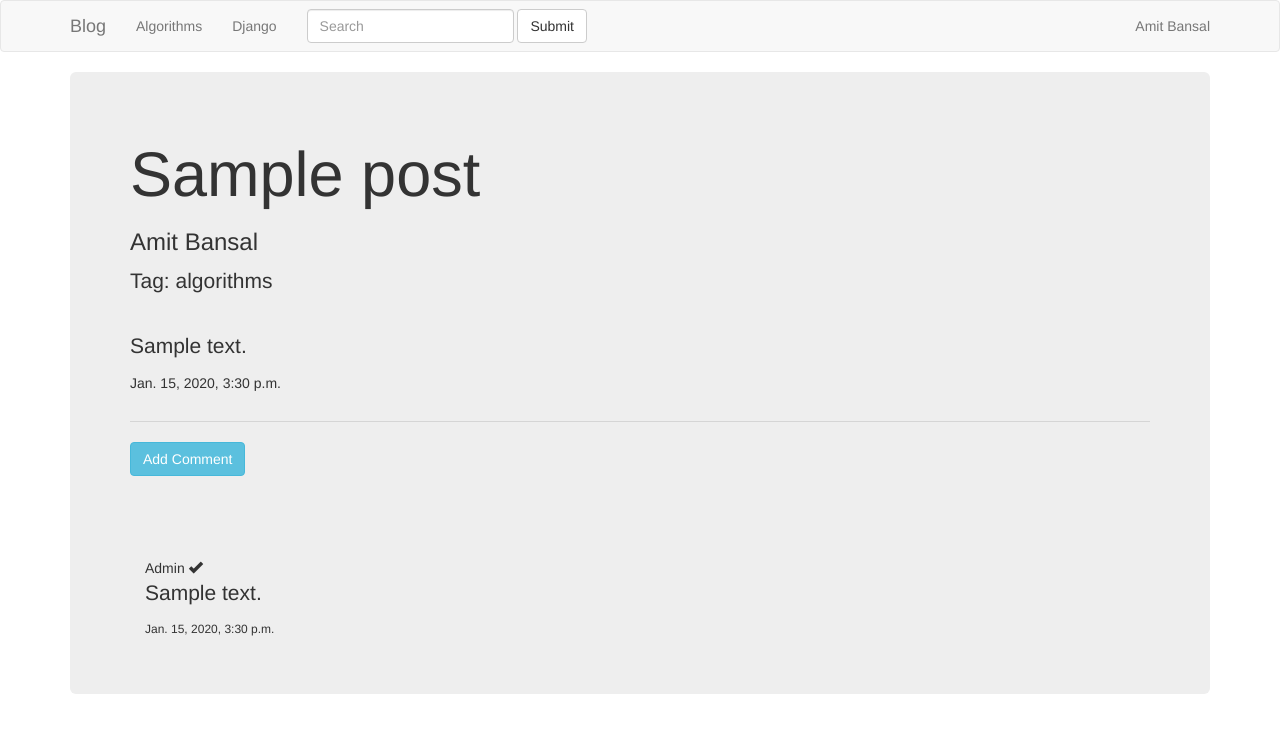
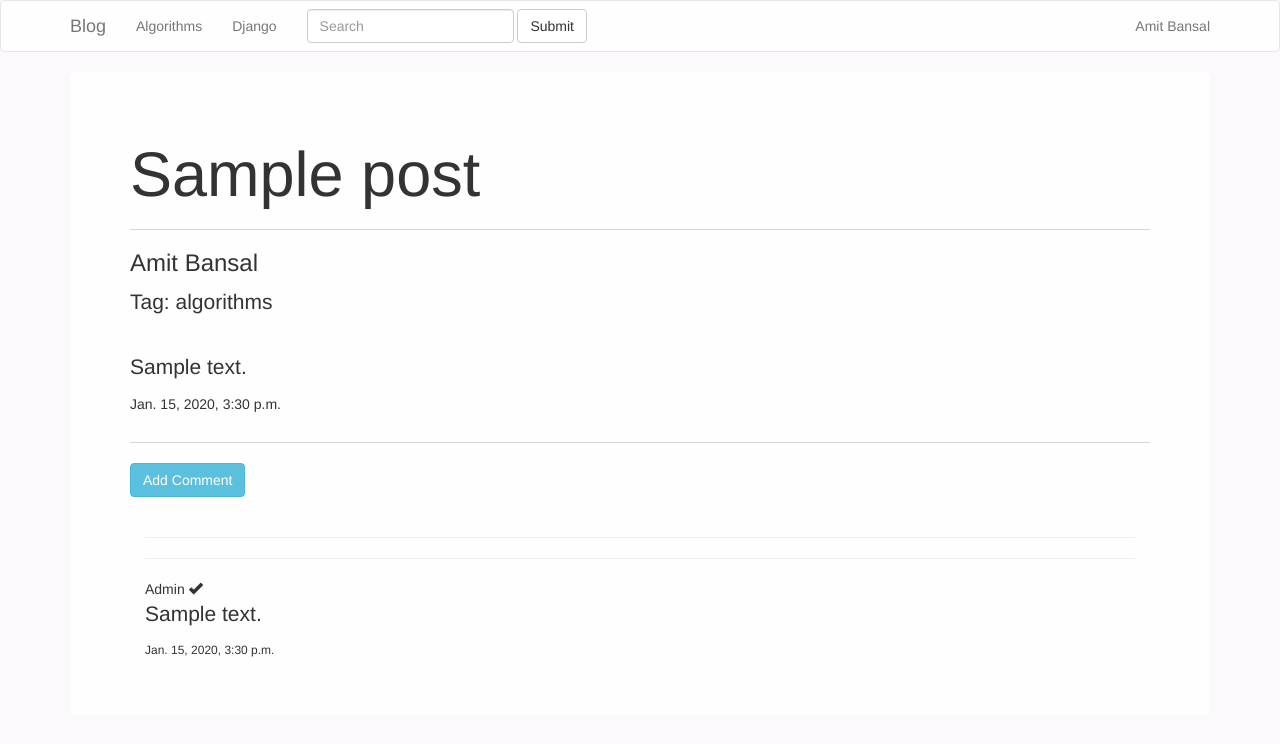
Before and after one commit to amitbansal7/TechBlog, a Django app: page /post/1/ in a window 1280 px wide. Shown: the top 744 px of the page. Run offline with Django 3.2, Linux system fonts and the light colour scheme; tables that the repository leaves empty hold one stand-in row (values such as "Sample post"); some libraries are stand-ins or nearby versions.

Commit message:
CSS changes

```diff
--- a/src/myapp/templates/base.html
+++ b/src/myapp/templates/base.html
@@ -1,11 +1,12 @@
 <!DOCTYPE html>
 <html>
+
 <head>
 	<title>Amit Bansal</title>
 	<link rel="stylesheet" href="https://maxcdn.bootstrapcdn.com/bootstrap/3.3.7/css/bootstrap.min.css" integrity="sha384-BVYiiSIFeK1dGmJRAkycuHAHRg32OmUcww7on3RYdg4Va+PmSTsz/K68vbdEjh4u" crossorigin="anonymous">
 </head>
-<body>
-	<nav class="navbar navbar-default">
+<body style="background-color:#fbf9fb;">
+	<nav style="background-color:#fffeff;"class="navbar navbar-default">
 		<div class="container">
 			<ul class="nav navbar-nav">
 				<li><a href="{% url 'post_list' %}" class="navbar-brand bigbrand">Blog</a></li>
--- a/src/myapp/templates/comment_create.html
+++ b/src/myapp/templates/comment_create.html
@@ -1,7 +1,7 @@
 {% extends "base.html" %}
 
 {% block content %}
-<div class="jumbotron">
+<div style="background-color:#fffeff;" class="jumbotron">
 	<form method="post">
 	{% csrf_token %}
 	{{ form.as_p }}
--- a/src/myapp/templates/post_detail.html
+++ b/src/myapp/templates/post_detail.html
@@ -1,8 +1,9 @@
 {% extends "base.html" %}
 
 {% block content %}
-	<div class="jumbotron">
+	<div style="background-color:#fffeff;" class="jumbotron">
 		<h1>{{ post_obj.title }}</h1>
+		<hr/>
 		<h3>Amit Bansal </h3>
 		<p>Tag: {{ post_obj.tag }}</p>
 		<br>
--- a/src/myapp/templates/post_list.html
+++ b/src/myapp/templates/post_list.html
@@ -9,9 +9,9 @@
 		<br>
 	{% endif %}
 	{% for post in posts %}
-		<div class="row">
+		<div  class="row">
 			<div class="col-sm-8">
-				<div class="thumbnail">
+				<div style="background-color:#fffeff;" class="thumbnail">
 					<div class="caption">
 						<h3><a href="{% url 'post_detail' pk=post.pk %}">{{ post.title }}</a>
 						<small>{{ post.create_date }}</small>
```
